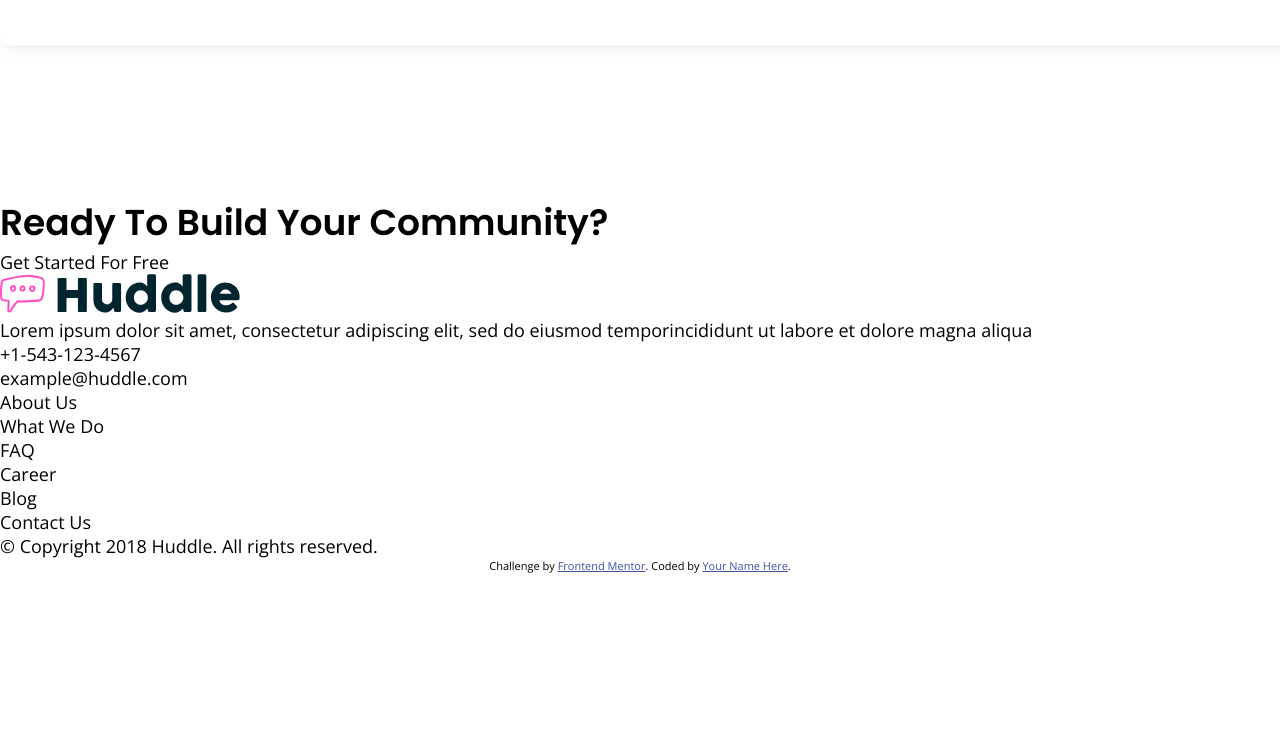
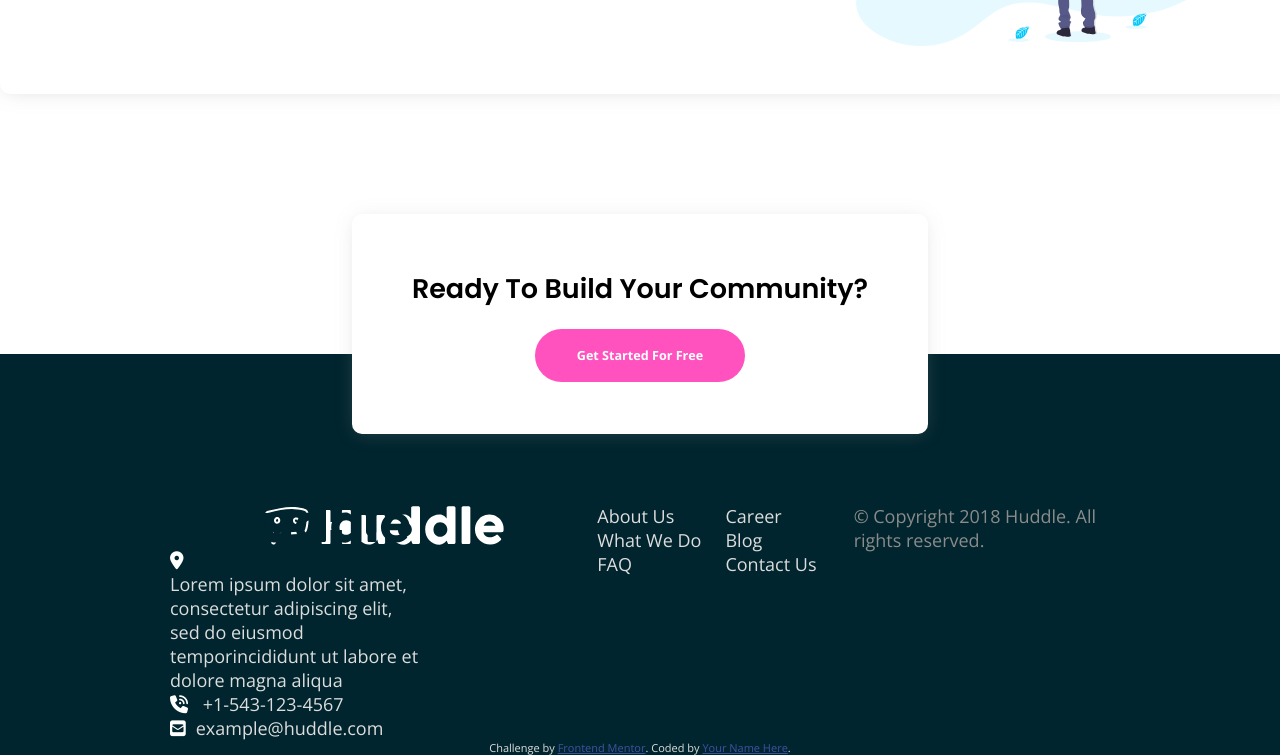
Before and after one commit to PrynsTag/Huddle-landing-page, a plain HTML site: page index.html in a window 1280 px wide. Shown: the part 1876-2631 px from the top of the page. Before the commit the page ends 2449 px from the top, so only its background shows below. Drawn offline with nearby package versions, Linux system fonts and the light colour scheme.

Commit message:
2 hrs work

```diff
--- a/css/style.css
+++ b/css/style.css
@@ -41,7 +41,26 @@ h6 {
 }
 
 section {
-    margin-bottom: 150px;
+    margin-bottom: 120px;
+}
+
+/* -------- PARAGRAPHS---------- */
+
+/* -------- ICONS---------- */
+
+/* -------- LINKS---------- */
+
+/* -------- BUTTONS---------- */
+
+.btn {
+    background-color: var(--pink);
+    width: 44%;
+    padding: 18px 40px;
+    text-align: center;
+    border-radius: 100px;
+    color: white;
+    font-size: 70%;
+    font-weight: 700;
 }
 
 /* ----------------------------------------------------------- */
@@ -51,13 +70,12 @@ main:first-child {
 
 }
 .hero {
-    padding: 60px;
+    padding: 60px 100px;
     background: url(../images/bg-hero-desktop.svg) no-repeat center center / cover, var(--pale-cyan);
 }
 
 .hero-bg {
-    width: 85%;
-    margin-left: 12%;
+    width: 100%;
 }
 
 .hero-title {
@@ -66,14 +84,38 @@ main:first-child {
 }
 
 .hero-info {
-    width: 78%;
-    margin: 25px 0;
+    width: 84%;
+    margin: 25px 0 30px;
+    line-height: 145%;
+}
+
+/*---------- NAVBAR ----------*/
+.nav-brand img{
+    width: 25%;
+    vertical-align: bottom;
+    padding-top: 15px;
+}
+
+.cta-btn {
+    background-color: #fff;
+    width: 200px;
+    padding: 15px 50px;
+    text-align: center;
+    border-radius: 100px;
+    font-weight: 700;
+    box-shadow: 0 0 10px 1px #a0a0a062;
+    margin-left: 0;
+    justify-self: end;
+    font-size: 80%;
+
 }
 
 /* ----------------------------------------------------------- */
 /* ---------------------------- CARDS  ------------------------*/
 /* ----------------------------------------------------------- */
-
+#card-feature {
+    position: relative;
+}
 
 .card {
     height: 400px;
@@ -119,25 +161,77 @@ main:first-child {
     align-items: center;
 }
 
-    header {
+header {
     display: grid;
     grid-template-columns: 1fr 1fr;
+    margin-bottom: 50px;
 }
 
-/* -------- PARAGRAPHS---------- */
+/* ----------------------------------------------------------- */
+/* --------------------------- BANNER -------------------------*/
+/* ----------------------------------------------------------- */
 
-/* -------- ICONS---------- */
+.banner.card {
+    width: 45%;
+    height: 220px;
+    text-align: center;
+    padding: 20px 50px;
+    position: relative;
+    background-color: #fff;
+    margin: 0 auto -200px;
 
-/* -------- LINKS---------- */
-
-/* -------- BUTTONS---------- */
-.cta-btn {
-    background-color: #fff;
-    width: 250px;
-    padding: 15px 50px;
-    text-align: center;
-    border-radius: 100px;
 }
 
-.attribution { font-size: 11px; text-align: center; }
+.banner h1 {
+    font-size: 150%;
+    margin: 35px 0 20px;
+    display: inline-block;
+}
+
+.banner .btn {
+    margin: 0 auto;
+}
+
+/* ----------------------------------------------------------- */
+/* --------------------------- FOOTER -------------------------*/
+/* ----------------------------------------------------------- */
+footer {
+    background-color: var(--dark-cyan);
+    padding: 150px 170px 0;
+    display: grid;
+    color: #8b8b8b;
+    grid-template-columns: 2fr 0.6fr 0.6fr 1.2fr;
+    grid-auto-flow: column;
+}
+
+footer .nav-brand-copy{
+    background-color: #fff;
+    mask: url(../images/logo.svg) no-repeat center;
+    -webkit-mask: url(../images/logo.svg) no-repeat center;
+}
+
+footer ul {
+    list-style-type: none;
+}
+
+footer ul li a {
+    text-decoration: none;
+    color: #ddd;
+}
+
+footer p {
+    width: 60%;
+}
+
+.fas {
+    color: white;
+    margin-right: 10px;
+}
+
+.attribution {
+    font-size: 11px;
+    text-align: center;
+    background-color: var(--dark-cyan);
+    color: #ddd;
+}
 .attribution a { color: hsl(228, 45%, 44%); }
--- a/index.html
+++ b/index.html
@@ -10,6 +10,9 @@
   <!-- Fonts -->
   <link href="https://fonts.googleapis.com/css2?family=Poppins:wght@600&display=swap" rel="stylesheet">
   <link href="https://fonts.googleapis.com/css2?family=Open+Sans:wght@400;700&display=swap" rel="stylesheet">
+
+  <!-- Icons -->
+  <script src="https://kit.fontawesome.com/b04d6d48dc.js" crossorigin="anonymous"></script>
 
   <!-- Stylesheets -->
   <link rel="stylesheet" href="./css/style.css">
@@ -48,7 +51,7 @@
       </div>
     </section>
 
-    <section>
+    <section id="card-feature">
       <div class="card">
         <div class="card-info">
 
@@ -87,56 +90,63 @@
         </div>
           <img src="images\illustration-your-users.svg" alt="illustration-your-users">
       </div>
+
     </section>
-
-
-
   </main>
 
-  <footer>
-    <div class="banner">
+  <section>
+    <div class="banner card">
       <h1>Ready To Build Your Community?</h1>
 
       <div class="btn">Get Started For Free</div>
     </div>
+  </section>
 
-    <div class="nav-brand">
-      <img src="images\logo.svg" alt="logo">
-    </div>
+  <footer>
 
-    <div>
+    <div class="item-1">
+      <div class="nav-brand-copy">
+        <img src="images/logo.svg" alt="Footer Brand">
+      </div>
+
       <ul>
-        <li>Lorem ipsum dolor sit amet, consectetur adipiscing elit, sed do eiusmod temporincididunt ut labore et dolore magna aliqua</li>
-        <li>+1-543-123-4567</li>
-        <li>example@huddle.com</li>
+        <li>
+          <i class="fas fa-map-marker-alt"></i>
+          <a href=""><p>Lorem ipsum dolor sit amet, consectetur adipiscing elit, sed do eiusmod temporincididunt ut labore et dolore magna aliqua</p></a>
+        </li>
+        <li>
+          <i class="fas fa-phone-volume"></i>
+          <a href="">+1-543-123-4567</a>
+        </li>
+
+        <li><i class="fas fa-envelope-square"></i><a href="">example@huddle.com</a></li>
       </ul>
     </div>
 
-    <div>
+    <div class="item-2">
       <ul>
-        <li>About Us</li>
-        <li>What We Do</li>
-        <li>FAQ</li>
+        <li><a href="#">About Us</a></li>
+        <li><a href="#">What We Do</a></li>
+        <li><a href="#">FAQ</a></li>
       </ul>
     </div>
 
-    <div>
+    <div class="item-3">
       <ul>
-        <li>Career</li>
-        <li>Blog</li>
-        <li>Contact Us</li>
+        <li><a href="#">Career</a></li>
+        <li><a href="#">Blog</a></li>
+        <li><a href="#">Contact Us</a></li>
       </ul>
     </div>
 
-    <div class="footer-icons">
+    <div class="footer-icons item-4">
       &copy; Copyright 2018 Huddle. All rights reserved.
     </div>
+  </footer>
 
-
-    <p class="attribution">
-      Challenge by <a href="https://www.frontendmentor.io?ref=challenge" target="_blank">Frontend Mentor</a>.
-      Coded by <a href="#">Your Name Here</a>.
-    </p>
-  </footer>
+  <p class="attribution">
+    Challenge by <a href="https://www.frontendmentor.io?ref=challenge" target="_blank">Frontend Mentor</a>.
+    Coded by <a href="#">Your Name Here</a>.
+  </p>
 </body>
 </html>
```
